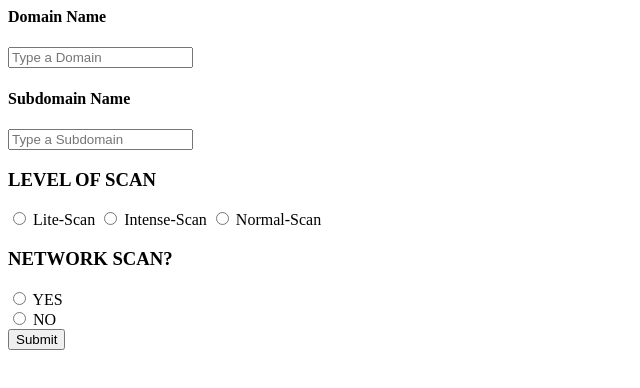
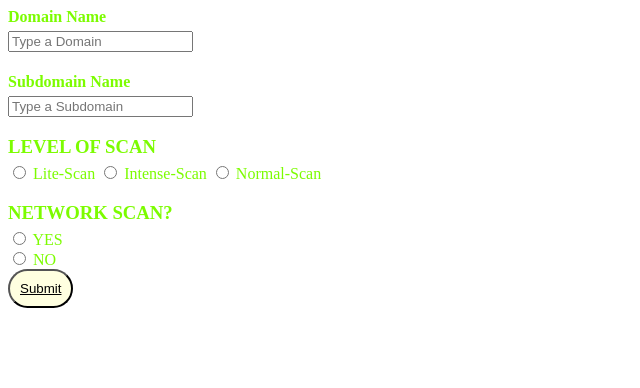
Before and after one commit to VR-Slipstream/vapt-aws, a plain HTML site: page webpage/index.html in a window 1280 px wide. Shown: the whole page, without its empty margins (0-640 px from the left). Drawn offline with Linux system fonts and the light colour scheme.

Commit message:
Update index.html

```diff
--- a/webpage/index.html
+++ b/webpage/index.html
@@ -1,4 +1,5 @@
 <html>
+	<link rel="stylesheet" type="text/css" href="./index-CSS.css">
   <body>
 
     <form action="cmd.php" method=post>
```
